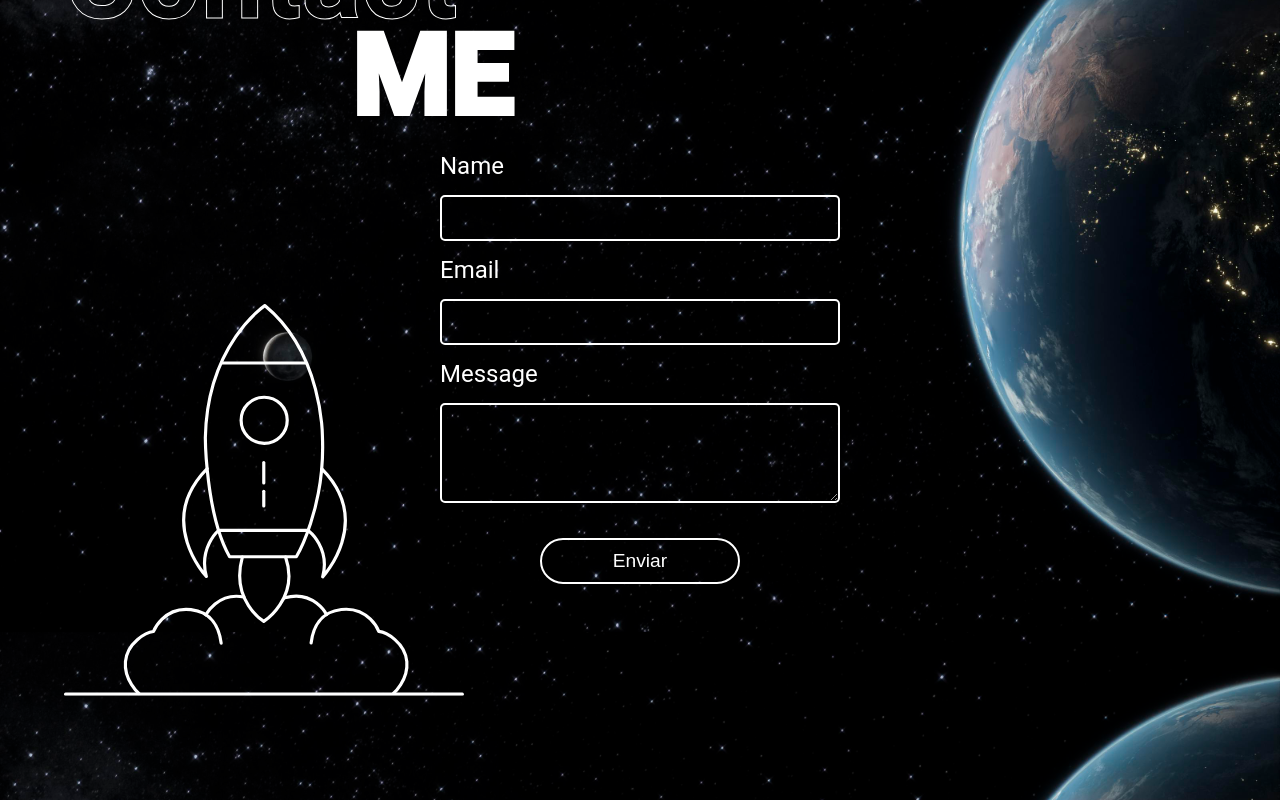
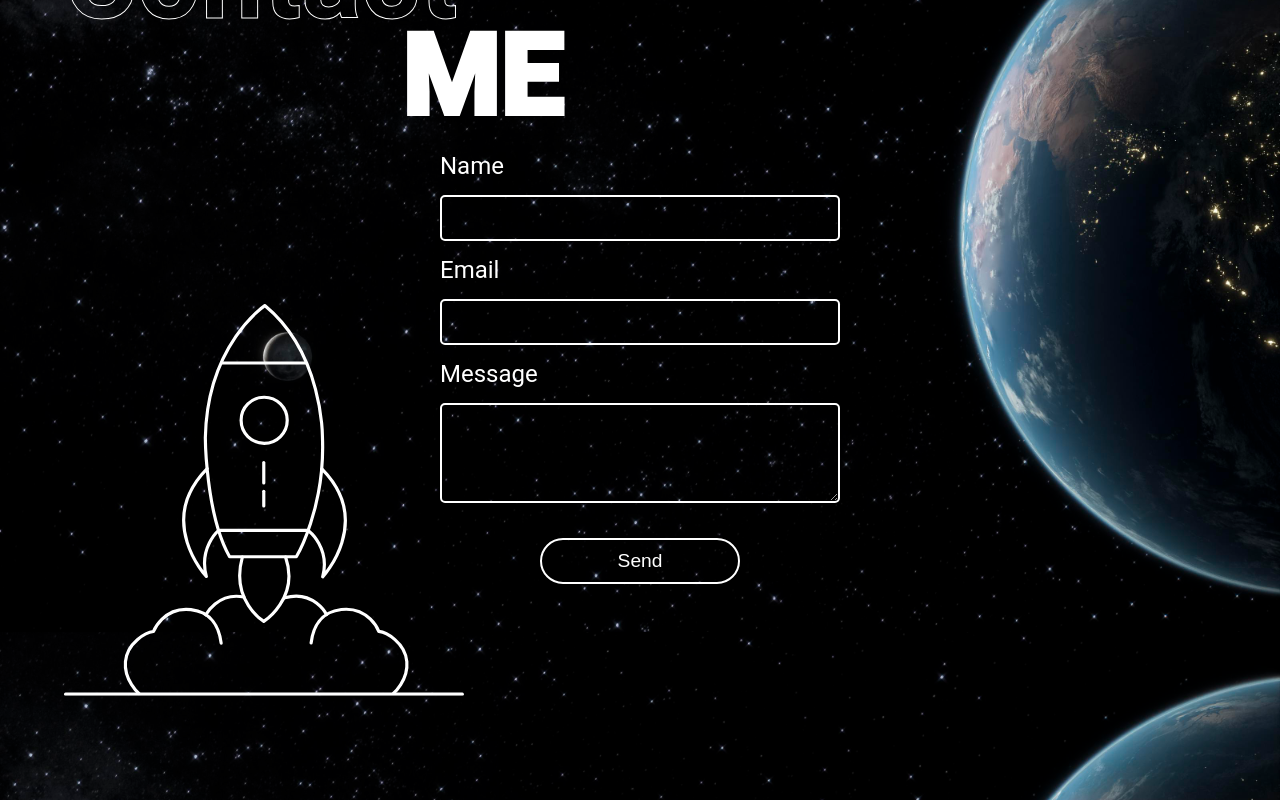
Before and after one commit to victorcolina22/portfolio, a React (Create React App) app: page / in a window 1280 px wide. Shown: the part 3368-4168 px from the top of the page. Built offline with nearby package versions, Linux system fonts and the light colour scheme; what react-scroll-motion would draw is missing.

Commit message:
Implementación de traducción para formulario

```diff
--- a/src/assets/translations/en/global.json
+++ b/src/assets/translations/en/global.json
@@ -23,5 +23,11 @@
   "contact": {
     "contact": "Contact",
     "me": "ME"
+  },
+  "form": {
+    "name": "Name",
+    "email": "Email",
+    "message": "Message",
+    "send": "Send"
   }
 }
--- a/src/assets/translations/es/global.json
+++ b/src/assets/translations/es/global.json
@@ -23,5 +23,11 @@
   "contact": {
     "contact": "Ponte en",
     "me": "contacto"
+  },
+  "form": {
+    "name": "Nombre",
+    "email": "Correo",
+    "message": "Mensaje",
+    "send": "Enviar"
   }
 }
--- a/src/components/contact/Contact.js
+++ b/src/components/contact/Contact.js
@@ -57,27 +57,27 @@ export const Contact = () => {
                 <form
                     id="form"
                     onSubmit={handleSubmit}>
-                    <label htmlFor="name">Name</label>
+                    <label htmlFor="name">{t("form.name")}</label>
                     <input
                         type="text"
                         name="name"
                         onChange={handleInputChange}
                         value={name} />
 
-                    <label htmlFor="email">Email</label>
+                    <label htmlFor="email">{t("form.email")}</label>
                     <input
                         type="email"
                         name="email"
                         onChange={handleInputChange}
                         value={email} />
 
-                    <label htmlFor="message">Message</label>
+                    <label htmlFor="message">{t("form.message")}</label>
                     <textarea
                         name="message"
                         onChange={handleInputChange}
                         value={message} />
 
-                    <button>Enviar</button>
+                    <button>{t("form.send")}</button>
                 </form>
                 {/* <Animator animation={FadeUp}> */}
                 <img className="rocket-img" src={rocket} alt='rocket' />
--- a/src/components/contact/contact.css
+++ b/src/components/contact/contact.css
@@ -8,7 +8,7 @@
   display: flex;
   flex-direction: column;
   line-height: 95px;
-  width: 450px;
+  width: 500px;
 }
 
 .contact__contact {
```
